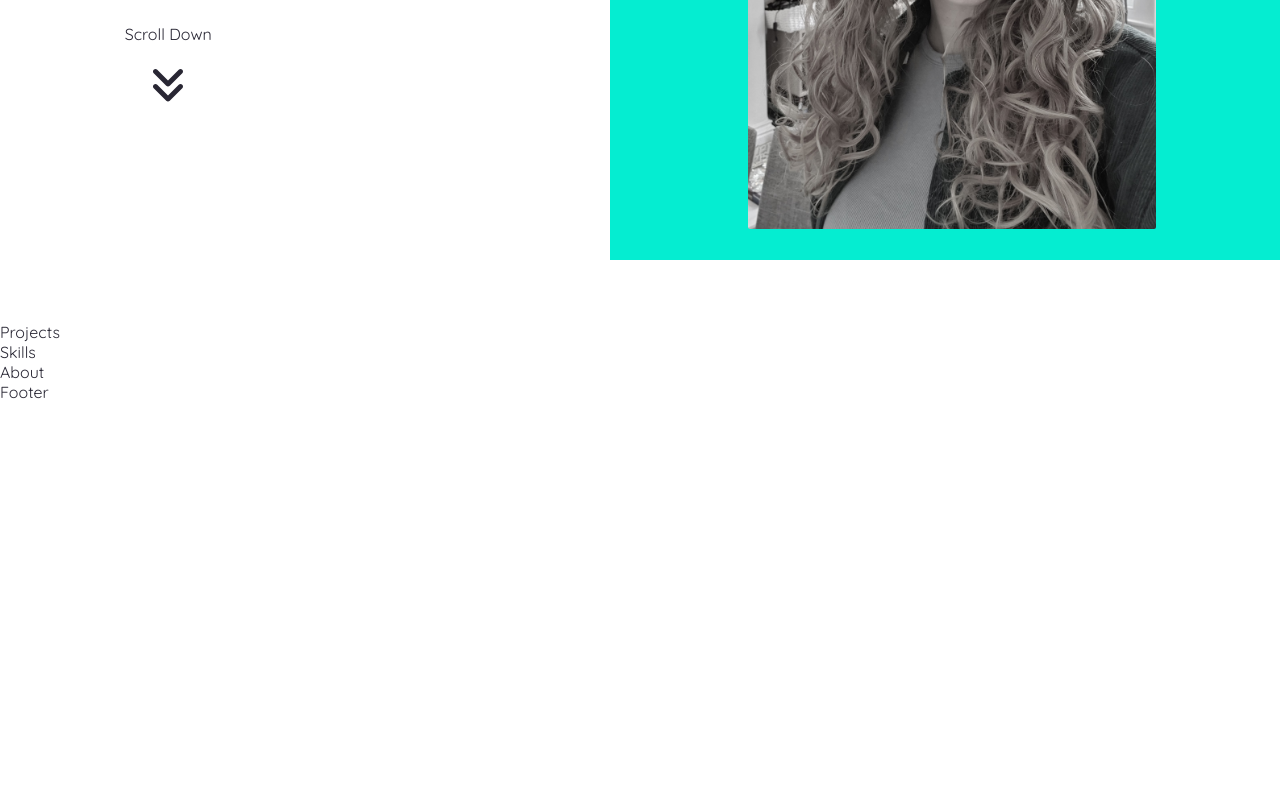
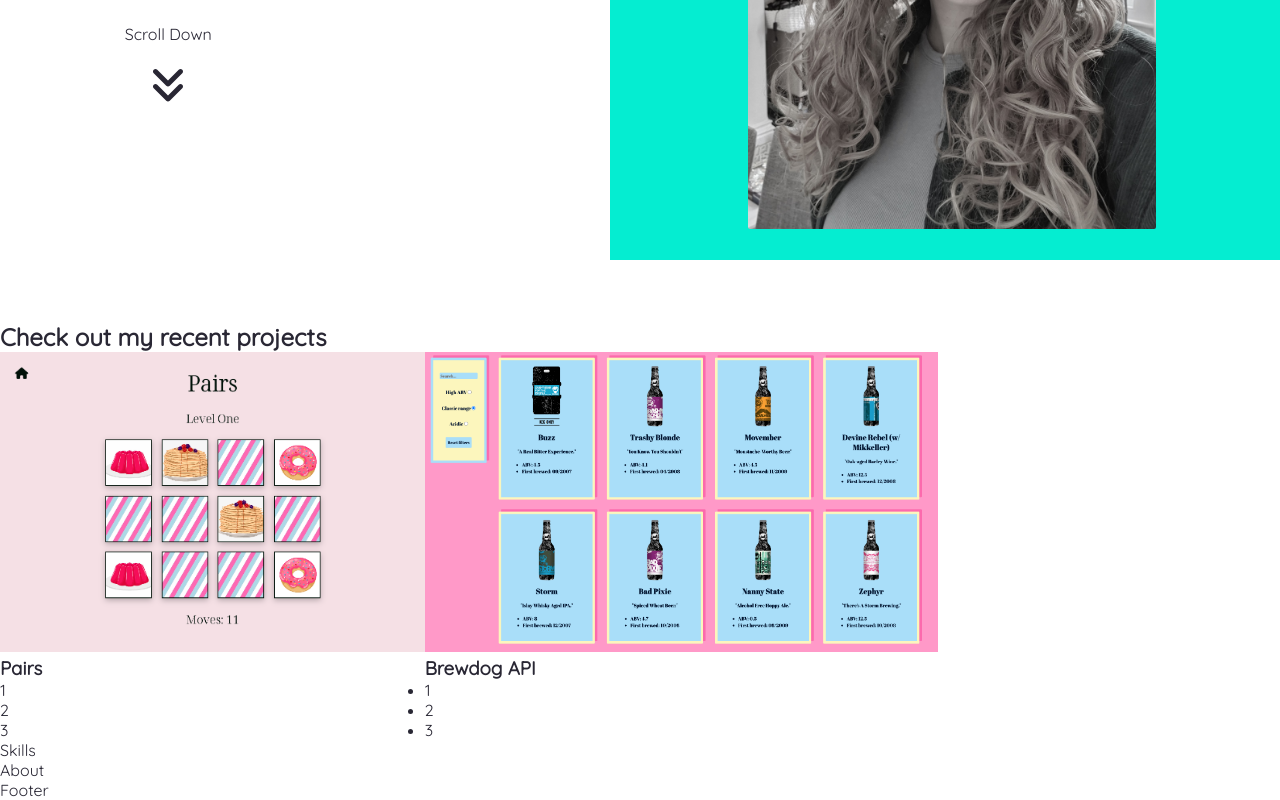
Before and after one commit to blaisebuckland/portfolio-v2, a React (Create React App) app: page / in a window 1280 px wide. Shown: the part 508-1308 px from the top of the page. Before the commit the page ends 910 px from the top, so only its background shows below. Built offline with nearby package versions, Linux system fonts and the light colour scheme.

Commit message:
Draft project section

```diff
--- /dev/null
+++ b/src/components/Card/Card.jsx
@@ -0,0 +1,22 @@
+import React from 'react';
+import styles from './Card.module.scss'
+
+const Card = (props) => {
+
+    const { name, description, image, github, url, technologies } = props.project;
+console.log(image)
+
+  return (
+    <div className={styles.cardContainer}>
+        <img src={image} alt={name} className={styles.projectImg}/>
+        <h3 className={styles.projectHeading}>{name}</h3>
+        <ul>
+            {
+                technologies.map((technology) => <li className={styles.technologies}>{technology}</li>)
+            }
+        </ul>
+    </div>
+  )
+}
+
+export default Card;
--- /dev/null
+++ b/src/components/Card/Card.module.scss
@@ -0,0 +1,14 @@
+@import "../../variables.scss";
+// <div className={styles.projectContainer}>
+// <img src={image} alt={name} className={styles.projectImg}/>
+// <h1 className={styles.projectHeading}>{name}</h1>
+// <section>
+//     {
+//         technologies.map((technology) => <div className={styles.technologies}>{technology}</div>)
+//     }
+// </section>
+// </div>
+
+.projectImg {
+    height: 300px;
+}
--- /dev/null
+++ b/src/components/Card/index.js
@@ -0,0 +1,3 @@
+import Card from "./Card";
+
+export default Card;
--- a/src/components/Projects/Projects.jsx
+++ b/src/components/Projects/Projects.jsx
@@ -1,9 +1,24 @@
 import React from 'react';
 import styles from './Projects.module.scss';
+import Card from '../Card';
+
+import { projectData } from '../../projectData';
 
 const Projects = () => {
+
+  const renderCard = (project) => {
+    return <Card project={project} key={project.name}/>
+  }
+
   return (
-    <div>Projects</div>
+    <>
+    <h2>Check out my recent projects</h2>
+    <section className={styles.projectsContainer}>
+    {projectData.map((project) => {
+      return renderCard(project)
+    })}
+    </section>
+    </>
   )
 }
 
--- a/src/components/Projects/Projects.module.scss
+++ b/src/components/Projects/Projects.module.scss
@@ -0,0 +1,5 @@
+@import "../../variables.scss";
+
+.projectsContainer {
+    display: flex;
+}
--- /dev/null
+++ b/src/projectData.js
@@ -0,0 +1,23 @@
+import pairsImg from "./assets/projectImages/pairs.jpg";
+import brewdogImg from "./assets/projectImages/brewdog.jpg";
+
+export const projectData = [
+  {
+    name: "Pairs",
+    description:
+      "This is a memory game in which the player must find all the matching pairs to win. There are three difficulty levels, each with its own theme. In the higher levels there are more cards to match and it becomes more difficult to differentiate between the images.",
+    image: pairsImg,
+    github: "https://github.com/blaisebuckland/pairs-game",
+    url: "https://blaisebuckland.github.io/pairs-game/",
+    technologies: [1, 2, 3],
+  },
+  {
+    name: "Brewdog API",
+    description:
+      "This is a React app which pulls data from the Punk API. Beers are displayed on cards and can be filtered using a search box or by selecting a filter. The aim of the project was to develop my skills in React, working with APIs and unit testing.",
+    image: brewdogImg,
+    github: "https://github.com/blaisebuckland/brewdog",
+    url: "https://blaisebuckland.github.io/brewdog/",
+    technologies: [1, 2, 3],
+  },
+];
```
Also changed, not shown: src/assets/projectImages/brewdog.jpg (added), src/assets/projectImages/pairs.jpg (added).
